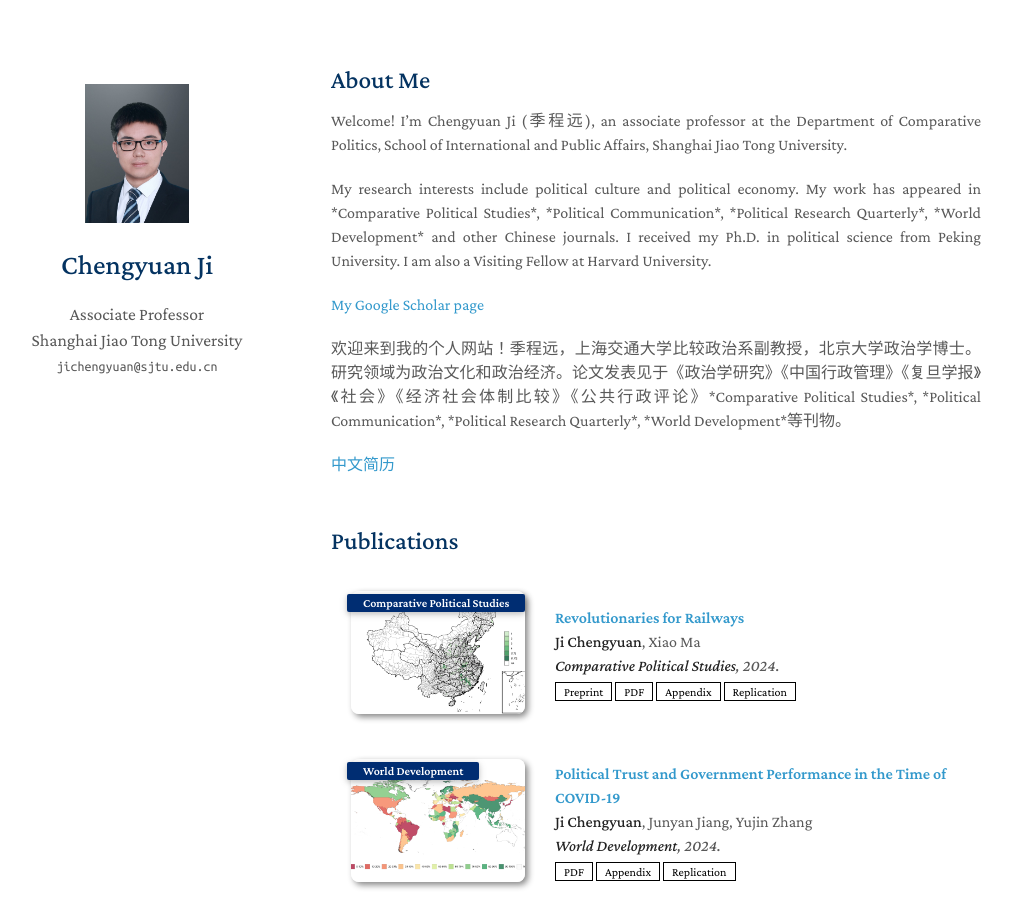
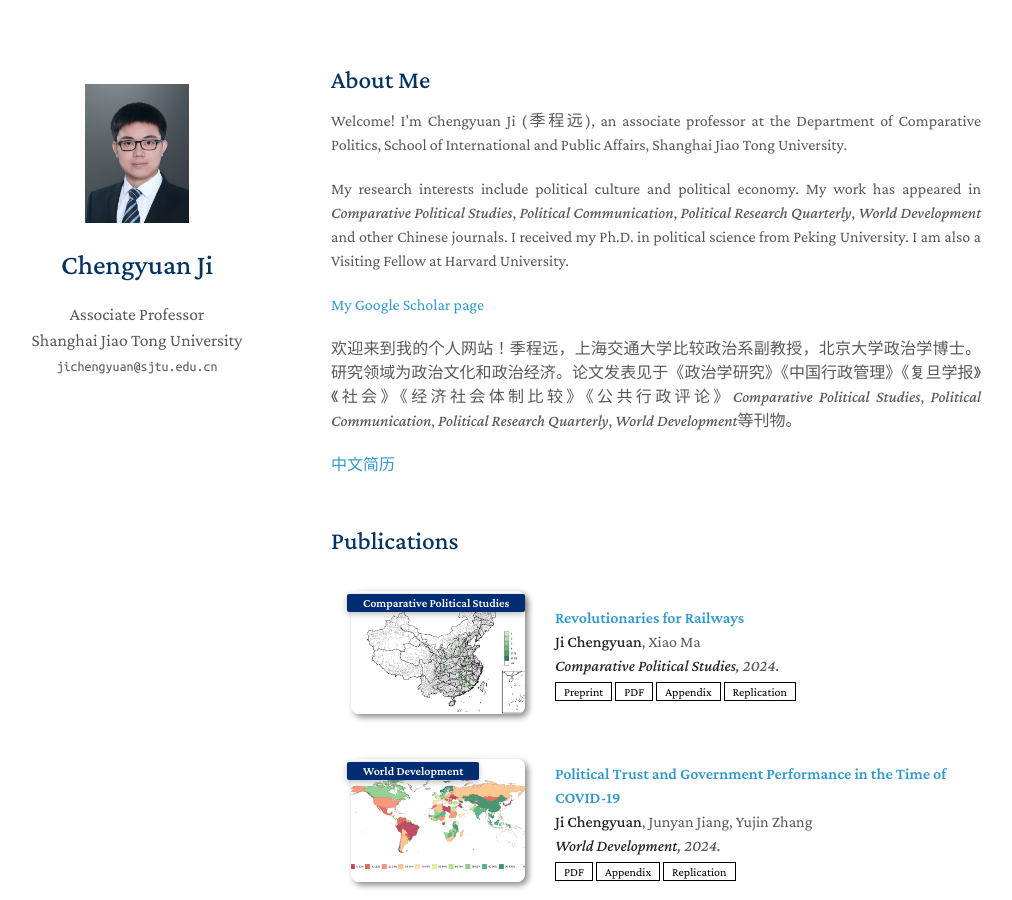
Before and after one commit to chengyuanji/website, a Jekyll site: the page built from index.md, in a window 1280 px wide and 900 px high. Shown: the whole window, without its empty margins (139-1151 px from the left). Built offline with Jekyll 4.4.1, drawn with Linux system fonts in a browser that asks for light colours; a style sheet for code colours, icons or effects is not loaded; our own code applies the rules of GitHub Pages for plain Markdown files.

```diff
--- a/index.md
+++ b/index.md
@@ -9,13 +9,13 @@ Welcome! I’m Chengyuan Ji (季程远), an associate professor at the Departmen
 </p>
 
 <p style="text-align:justify">
-My research interests include political culture and political economy. My work has appeared in *Comparative Political Studies*, *Political Communication*, *Political Research Quarterly*, *World Development* and other Chinese journals. I received my Ph.D. in political science from Peking University. I am also a Visiting Fellow at Harvard University.
+My research interests include political culture and political economy. My work has appeared in <i>Comparative Political Studies</i>, <i>Political Communication</i>, <i>Political Research Quarterly</i>, <i>World Development</i> and other Chinese journals. I received my Ph.D. in political science from Peking University. I am also a Visiting Fellow at Harvard University.
 </p>
 
 [My Google Scholar page](https://scholar.google.com.hk/citations?user=PPXcdVUAAAAJ&hl=zh-CN)
 
 <p style="text-align:justify">
-欢迎来到我的个人网站！季程远，上海交通大学比较政治系副教授，北京大学政治学博士。研究领域为政治文化和政治经济。论文发表见于《政治学研究》《中国行政管理》《复旦学报》《社会》《经济社会体制比较》《公共行政评论》*Comparative Political Studies*, *Political Communication*, *Political Research Quarterly*, *World Development*等刊物。
+欢迎来到我的个人网站！季程远，上海交通大学比较政治系副教授，北京大学政治学博士。研究领域为政治文化和政治经济。论文发表见于《政治学研究》《中国行政管理》《复旦学报》《社会》《经济社会体制比较》《公共行政评论》<i>Comparative Political Studies</i>, <i>Political Communication</i>, <i>Political Research Quarterly</i>, <i>World Development</i>等刊物。
 </p>
 
 [中文简历](https://chengyuanji.com/assets/files/cv_ch.pdf)
```
